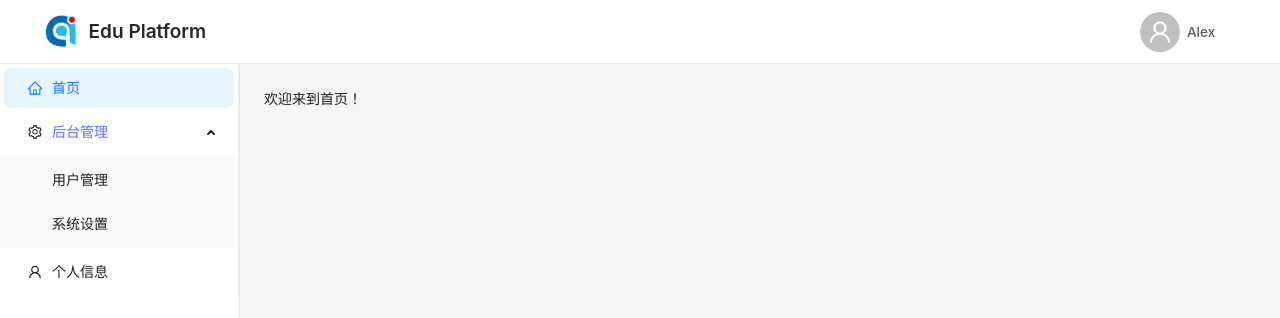
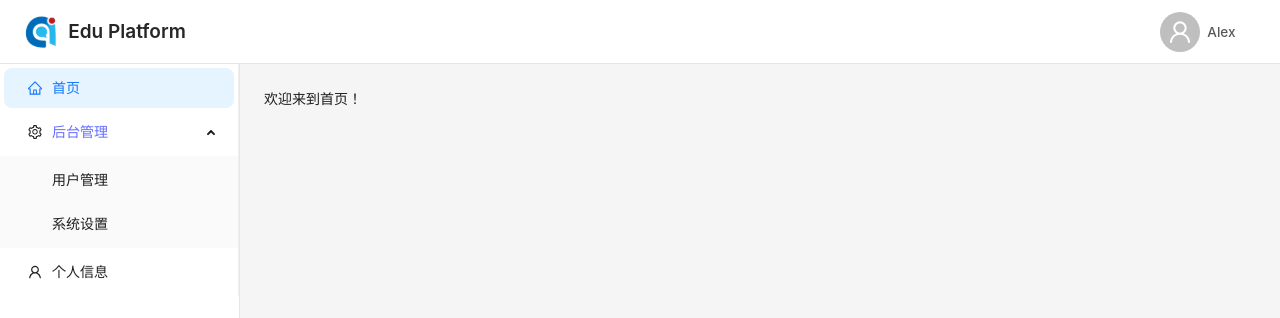
Before and after one commit to yoyobq/edu_platform_antd, a React (Vite) app: page / in a window 1280 px wide. Shown: the top 318 px of the page. Built offline with nearby package versions, Linux system fonts and the light colour scheme.

Commit message:
refactor(HeaderBar): 调整统一 layout 中 header 的布局样式
- 将 HeaderBar 组件的样式类从 header 改为 barContent，并移除冗余样式
- 将 MainLayout 中的 header 样式整理优化，保持布局一致性

```diff
--- a/src/components/HeaderBar/HeaderBar.module.css
+++ b/src/components/HeaderBar/HeaderBar.module.css
@@ -1,13 +1,7 @@
-.header {
+.barContent {
   display: flex;
   justify-content: space-between;
   align-items: center;
-  height: 4rem; /* 64px */
-  padding: 0 1.5rem; /* 24px */
-  background: #fff;
-  position: sticky;
-  top: 0;
-  z-index: 10;
   width: 100%;
 }
 
--- a/src/components/HeaderBar/HeaderBar.tsx
+++ b/src/components/HeaderBar/HeaderBar.tsx
@@ -31,7 +31,7 @@ const HeaderBar: React.FC = () => {
   ];
 
   return (
-    <div className={styles.header}>
+    <div className={styles.barContent}>
       {/* 左侧 LOGO 和标题 */}
       <div className={styles.left}>
         <div className={styles.logo}>
--- a/src/layouts/MainLayout.module.css
+++ b/src/layouts/MainLayout.module.css
@@ -7,14 +7,14 @@
 }
 
 /* 顶部栏 */
+/* MainLayout.module.css */
 .header {
   height: 64px;
-  width: 100%;
-  background: #fff;
+  padding: 0 24px;
   display: flex;
   align-items: center;
-  padding: 0 24px;
-  border-bottom: 1px solid #e5e6eb; /* ✅ 替代阴影 */
+  background: #fff;
+  border-bottom: 1px solid #e5e6eb;
   z-index: 10;
   flex-shrink: 0;
 }
```
